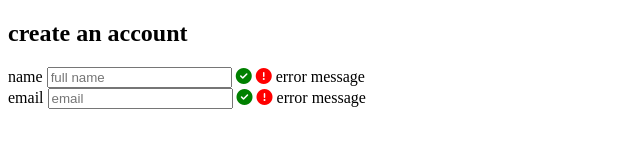
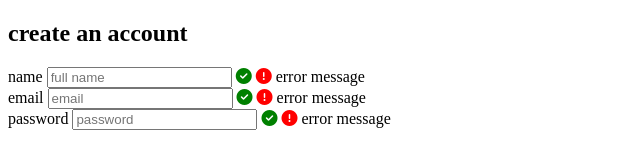
Before and after one commit to BaeBischops/js_form_validation, a plain HTML site: page index.html in a window 1280 px wide. Shown: the whole page, without its empty margins (0-640 px from the left). Drawn offline with Linux system fonts and the light colour scheme.

Commit message:
updating the repo

```diff
--- a/index.html
+++ b/index.html
@@ -34,7 +34,14 @@
                 <span>error message</span>
             </div>
 
-
+            <!-- password input -->
+            <div class="input_group">
+                <label for="password">password</label>
+                <input type="password" id="password" name="password" placeholder="password">
+                <i class="fa-sharp fa-solid fa-circle-check" style="color: green;"></i>
+                <i class="fa-sharp fa-solid fa-circle-exclamation" style="color: red;"></i>
+                <span>error message</span>
+            </div>
         </form>
     </main>
     <footer></footer>
```
